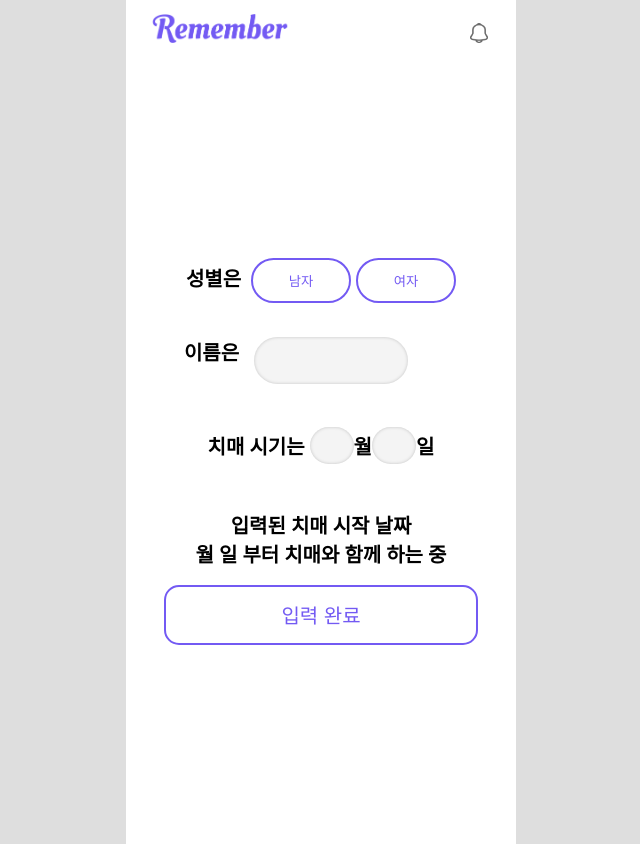
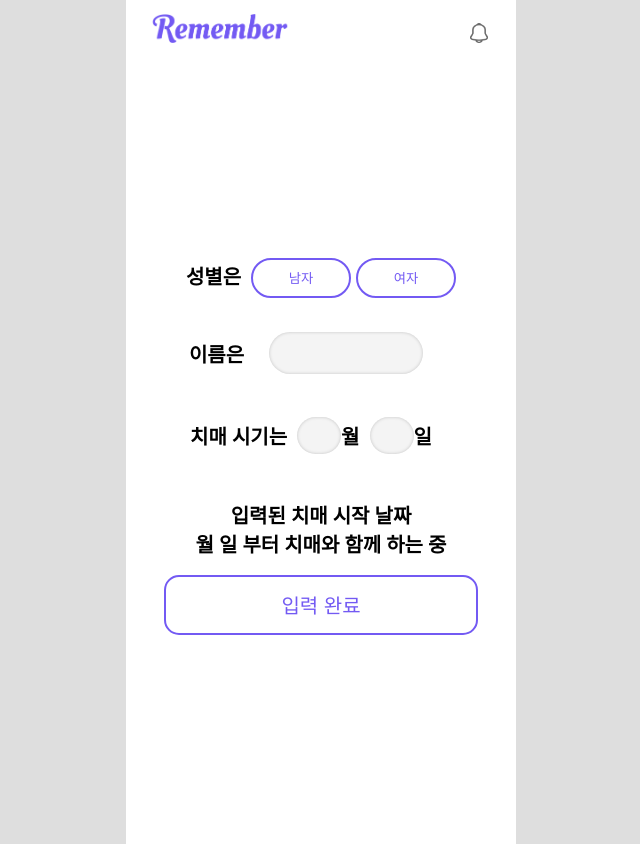
Before and after one commit to JOOMINSE0/Team14, a React (Create React App) app: page /writepatientname in a window 1280 px wide. Shown: the whole page, without its empty margins (319-959 px from the left). Built offline with nearby package versions, Linux system fonts and the light colour scheme.

Commit message:
WritePatientName수정2

```diff
--- a/src/pages/WritePatientName/WritePatientName.jsx
+++ b/src/pages/WritePatientName/WritePatientName.jsx
@@ -50,8 +50,8 @@ const WritePatientName = () => {
             </h1>
 
 
-            <h1 style={{fontSize:"20px", display: "flex", marginLeft: "-50px"}}>이름은 &nbsp;&nbsp;
-            <input style={{borderRadius: '50px', height:'45px', width:'150px', borderRadius: '50px',
+            <h1 style={{fontSize:"20px", display: "flex", marginLeft: "-30px", alignItems: "center"}}>이름은 &nbsp;&nbsp;&nbsp;&nbsp;
+            <input style={{borderRadius: '50px', height:'40px', width:'150px', borderRadius: '50px',
                 background: '#F4F4F4',
                 boxShadow: '0px 0px 3.52351px 0px rgba(0, 0, 0, 0.20) inset', border:'none'}}
                 className="patient-input"
@@ -64,7 +64,7 @@ const WritePatientName = () => {
 
 
 
-            <h1 style={{fontSize:"20px", display: "flex", alignItems: "center"}}>치매 시기는&nbsp;
+            <h1 style={{fontSize:"20px", display: "flex", alignItems: "center", marginLeft: "-20px"}}>치매 시기는&nbsp;&nbsp;
 
             <div className="write-patient-row">
                 <input style={{borderRadius: '50px', height:'35px', width:'40px', borderRadius: '50px',
@@ -74,7 +74,7 @@ const WritePatientName = () => {
                     value={inputText_2}
                     onChange={handleInputChange_2}
                 />
-                <p style={{fontSize:"20px"}}>월</p>
+                <p style={{fontSize:"20px"}}>월</p>&nbsp;&nbsp;
                 <input style={{borderRadius: '50px', height:'35px', width:'40px', borderRadius: '50px',
                 background: '#F4F4F4',
                 boxShadow: '0px 0px 3.52351px 0px rgba(0, 0, 0, 0.20) inset', border:'none'}}
--- a/src/pages/WritePatientName/WritePatientName.scss
+++ b/src/pages/WritePatientName/WritePatientName.scss
@@ -14,7 +14,7 @@
 
 .genderBtn{
     width: 100px;
-    height: 45px;
+    height: 40px;
     border-radius: 50px;
     background-color: transparent;
     border: 2px solid #735AF3;
```
